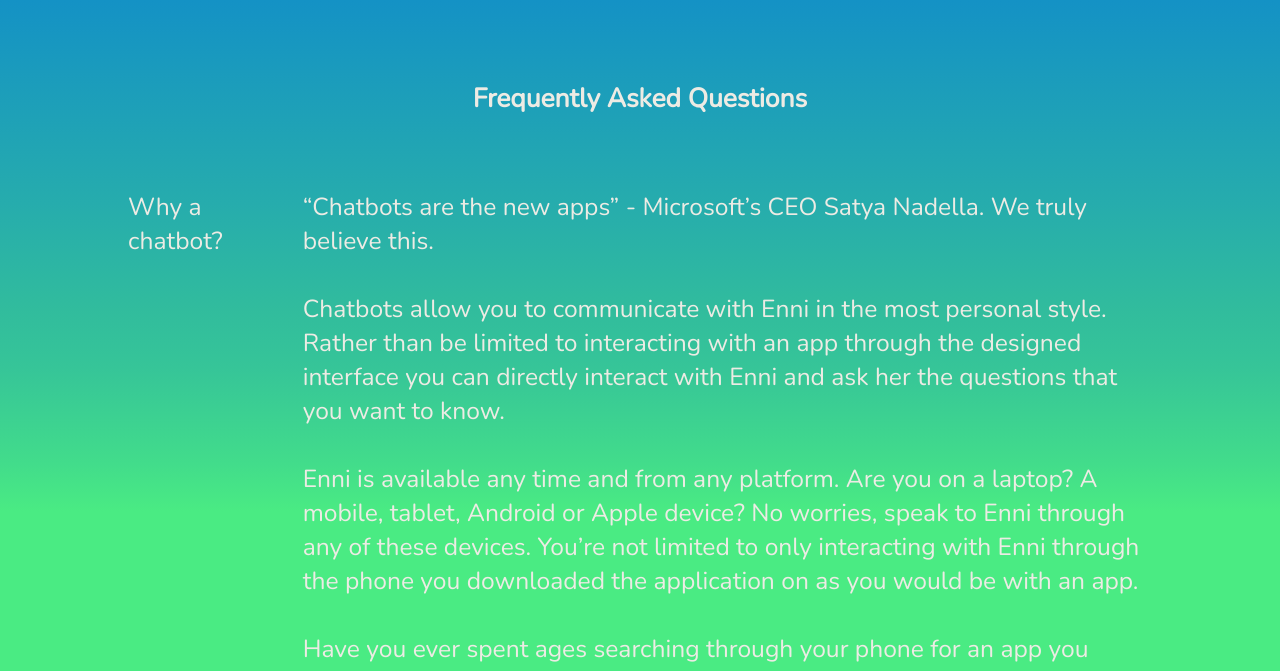
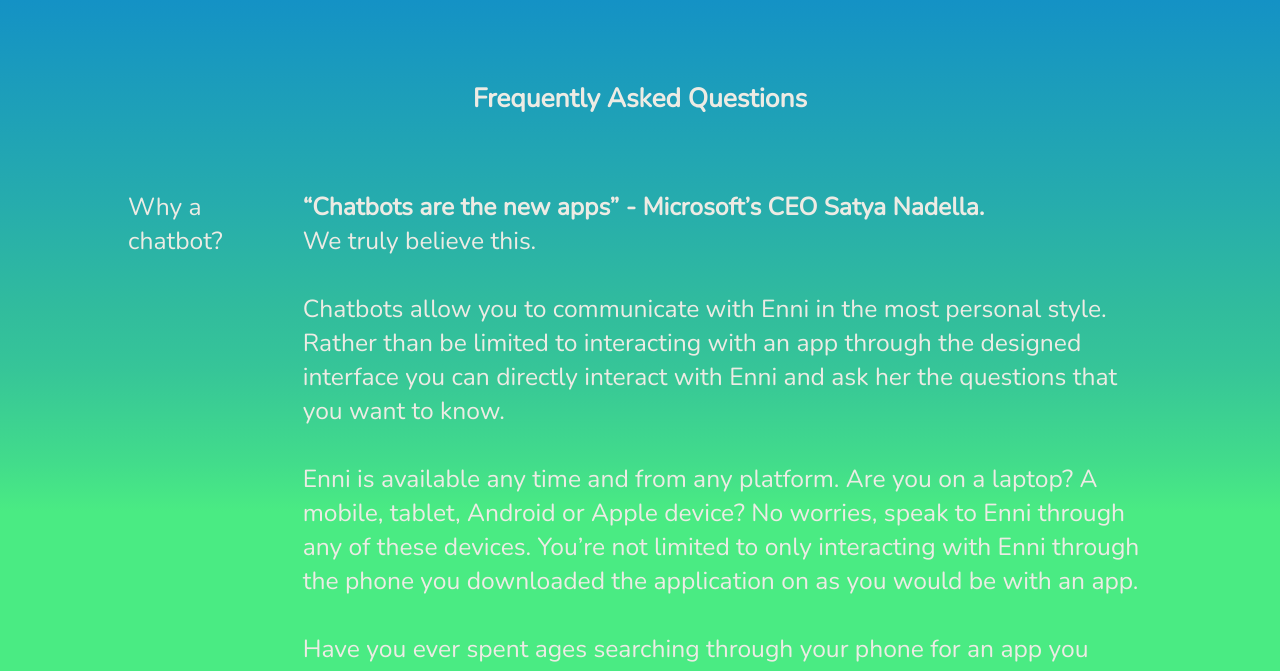
Before and after one commit to vosey18/vosey18.github.io, a plain HTML site: page faq.html in a window 1280 px wide. Shown: the part 119-790 px from the top of the page. Drawn offline with nearby package versions, Linux system fonts and the light colour scheme.

Commit message:
Update faq.html

```diff
--- a/faq.html
+++ b/faq.html
@@ -47,7 +47,7 @@
                 <br><br>
         </div>
         <div class="content2">
-            “Chatbots are the new apps” - Microsoft’s CEO Satya Nadella. We truly believe this.
+          <b>“Chatbots are the new apps” - Microsoft’s CEO Satya Nadella. </b> We truly believe this.
           <br>
           <br>
             Chatbots allow you to communicate with Enni in the most personal style. Rather than be limited to interacting with an app through the designed interface you can directly interact with Enni and ask her the questions that you want to know.
```
